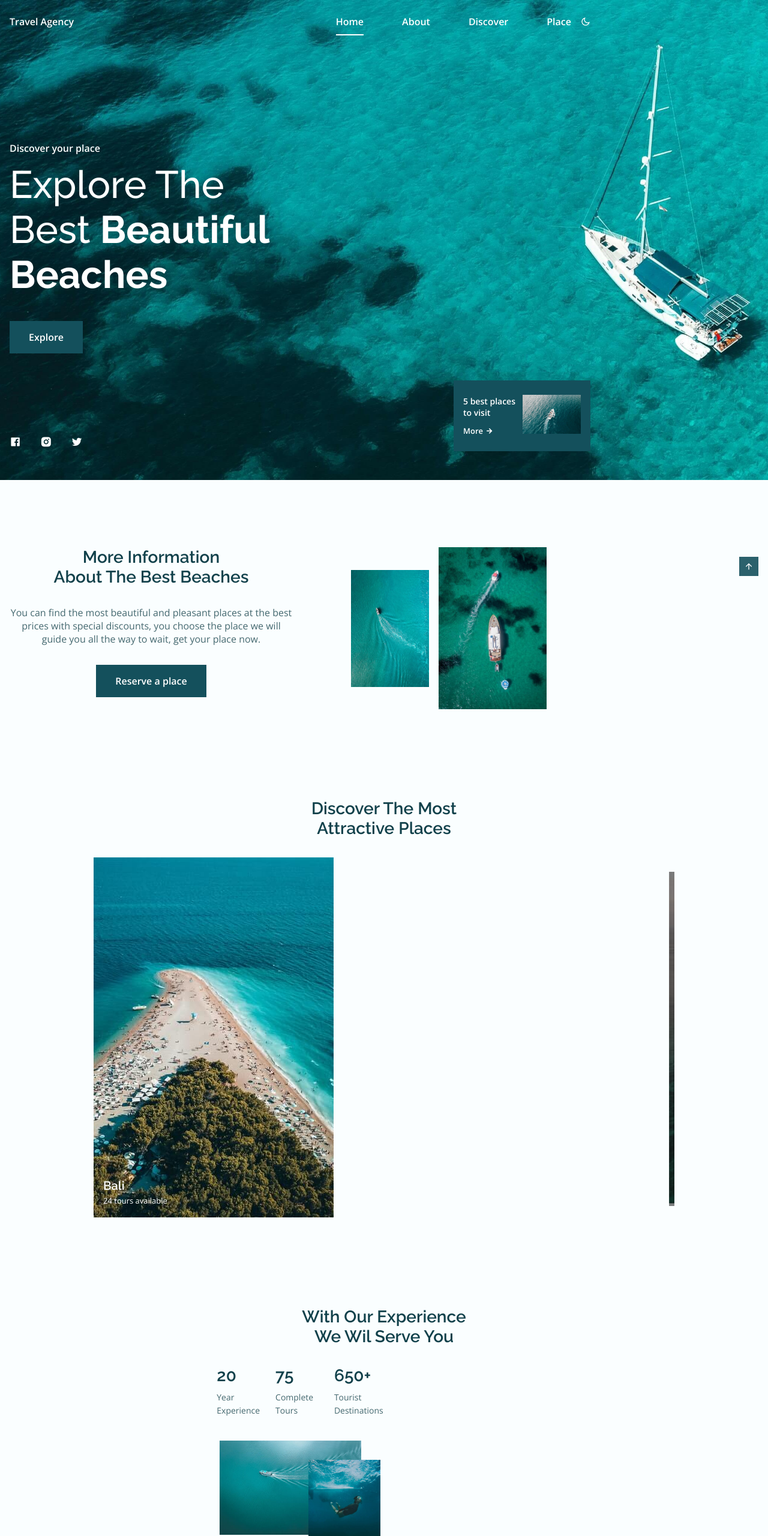
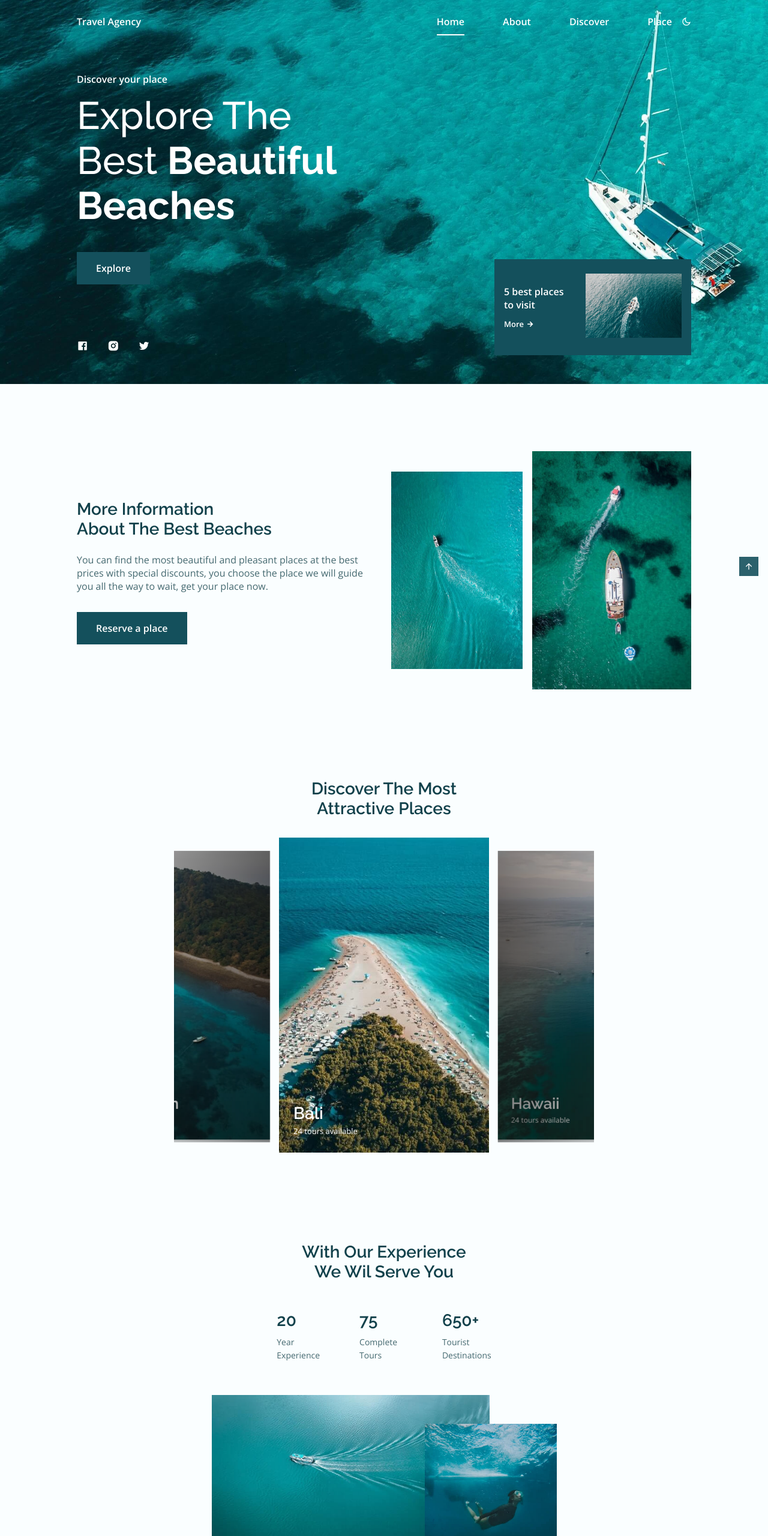
Before and after one commit to naima94/travel-agency, a plain HTML site: page index.html in a window 1280 px wide. Shown: the top 2560 px of the page at 60% size. Drawn offline with nearby package versions, Linux system fonts and the light colour scheme.

Commit message:
Media wueries 2/2

```diff
--- a/style.css
+++ b/style.css
@@ -447,7 +447,7 @@ input {
 /* ================== DISCOVER================== */
 .discover-card {
     position: relative;
-    width: 200px;
+    width: 1200px;
     overflow: var(--img-hidden);
 }
 
@@ -816,11 +816,9 @@ input {
     .experience-content {
         padding: 0;
     }
-
     .experience-overlay:nth-child(1) {
         width: 190px;
     }
-
     .experience-overlay:nth-child(2) {
         width: 80px;
     }
@@ -862,30 +860,24 @@ input {
     .nav {
         height: calc(var(--header-height) + 1.5rem);
     }
-
     .nav-link {
         color: var(--white-color);
         text-transform: initial;
     }
-
     .nav-link:hover {
         color: var(--white-color);
     }
-
     .nav-dark {
         position: initial;
     }
-
     .nav-menu {
         display: flex;
         column-gap: 1rem;
     }
-
     .nav-list {
         flex-direction: row;
         column-gap: 4rem;
     }
-
     .nav-toggle,
     .nav-close,
     .change-theme-name {
@@ -903,15 +895,12 @@ input {
     .scroll-header .nav-link {
         color: var(--text-color);
     }
-
     .scroll-header .active-link {
         color: var(--title-color);
     }
-
     .scroll-header .active-link::before {
         background-color: var(--title-color);
     }
-
     .scroll-header .change-theme {
         color: var(--text-color);
     }
@@ -924,23 +913,156 @@ input {
         height: 100vh;
         grid-template-rows: 1.8fr .5fr;
     }
-
     .home-data {
         align-self: flex-end;
     }
-
     .home-social {
         flex-direction: row;
         align-self: flex-end;
         margin-bottom: 3rem;
         column-gap: 2rem;
     }
-
     .home-info {
         bottom: 3rem;
     }
 
     .about-container {
         grid-template-columns: repeat(2, 1fr);
+        align-items: center;
+    }
+    .about-data,
+    .about-title {
+        text-align: initial;
+    }
+    .about-title {
+        margin-bottom: var(--mb-1-5);
+    }
+    .about-description {
+        margin-bottom: var(--mb-2);
+    }
+
+    .discover-container {
+        width: 610px;
+        margin-left: auto;
+        margin-right: auto;
+    }
+    .discover-container,
+    .place-container {
+        padding-top: 2rem;
+    }
+
+    .experience-overlay:nth-child(1) {
+        width: 363px;
+        margin-right: 4rem;
+    }
+    .experience-overlay:nth-child(2) {
+        width: 160px;
+    }
+
+    .subscribe-bg {
+        background: none;
+        padding: 0;
+    }
+    .subscribe-container {
+        background-color: var(--frist-color-second);
+        padding: 3.5rem 0;
+    }
+    .subscribe-input {
+        padding: 0 .5rem;
+    }
+
+    .footer-rights {
+        flex-direction: row;
+        justify-content: space-between;
     }
 }
+
+/*  Large devices  */
+@media screen and (min-width: 1024px) {
+    .container {
+        margin-left: auto;
+        margin-right: auto;
+    }
+
+    .home-container {
+        grid-template-rows: 2fr .5fr;
+    }
+    .home-info {
+        width: 328px;
+        grid-template-columns: 1fr 2fr;
+        column-gap: 2rem;
+    }
+    .home-info-title {
+        font-size: var(--normal-font-size);
+    }
+    .home-info-img {
+        width: 240px;
+    }
+    .about-img-one {
+        width: 240px;
+    }
+    .about-img-two {
+        width: 290px;
+    }
+
+    .discover-card {
+        width: 237px;
+    }
+    .discover-container {
+        width: 700px;
+    }
+    .discover-data {
+        left: 1.5rem;
+        bottom: 2rem;
+    }
+    .discover-title {
+        font-size: var(--h2-font-size);
+    }
+    .experience-content {
+        margin: 1rem 0;
+        column-gap: 3.5rem;
+    }
+    .experience-overlay:nth-child(1) {
+        width: 463px;
+        margin-right: 7rem;
+    }
+    .experience-overlay:nth-child(2) {
+        width: 220px;
+        top: 3rem;
+    }
+    .video-container {
+        grid-template-columns: .7fr;
+    }
+    .video-description {
+        padding: 0 8rem;
+    }
+    .place-container {
+        gap: 3rem 2rem;
+    }
+    .place-card,
+    .place-img {
+        height: 263px;
+    }
+
+    .footer-content {
+        justify-items: center;
+    }
+}
+
+@media screen and (min-width: 1200px) {
+    .container {
+        max-width: 1024px;
+    }
+}
+
+/* For tall screens on mobiles desktop */
+@media screen and (min-height: 721px) {
+    body {
+        margin: 0;
+    }
+
+    .home-container,
+    .home-img {
+        height: 640px;
+    }
+}
```
Also changed, not shown: assets/swiper-bundle.min.css.
